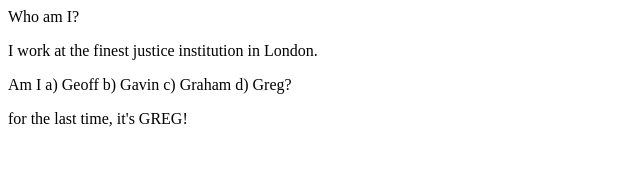
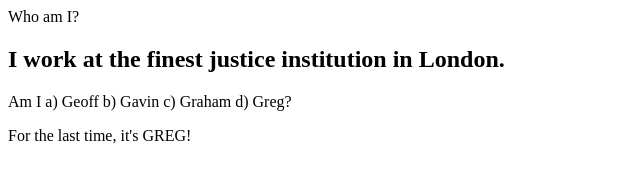
Before and after one commit to jfxvii/iat381-P02-team03, a plain HTML site: page _work/site_working_structure.html in a window 1280 px wide. Shown: the whole page, without its empty margins (0-640 px from the left). Drawn offline with Linux system fonts and the light colour scheme.

Commit message:
edited header

```diff
--- a/_work/site_working_structure.html
+++ b/_work/site_working_structure.html
@@ -2,8 +2,8 @@
 <html>
 	<head>Who am I?</head>
     <body>
-        <p>I work at the finest justice institution in London.</p>
+        <h2>I work at the finest justice institution in London.</h2>
         <p>Am I a) Geoff b) Gavin c) Graham d) Greg?</p>
-        <p>for the last time, it's GREG!</p>
+        <p>For the last time, it's GREG!</p>
     </body>
 </html>
```
